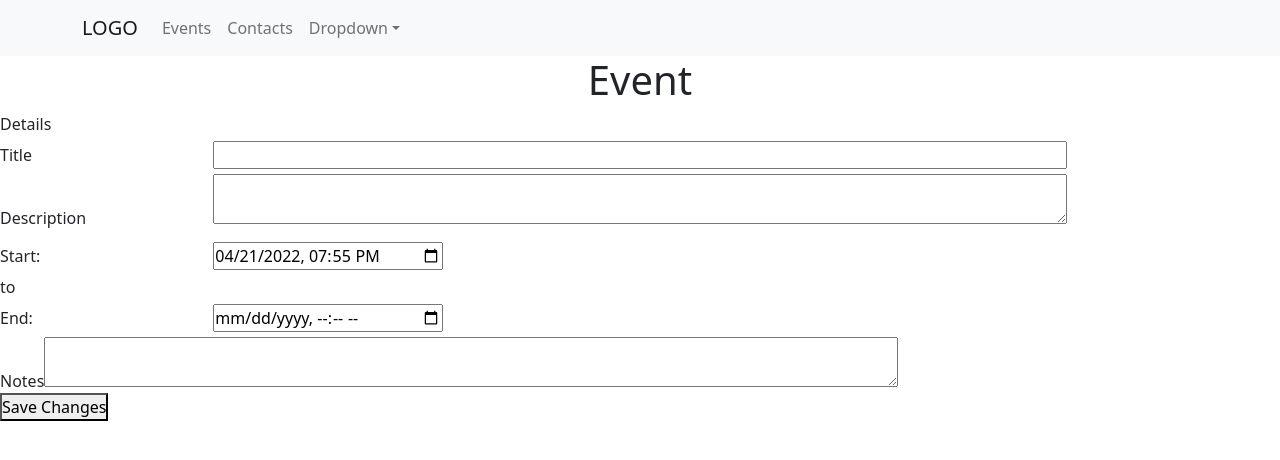
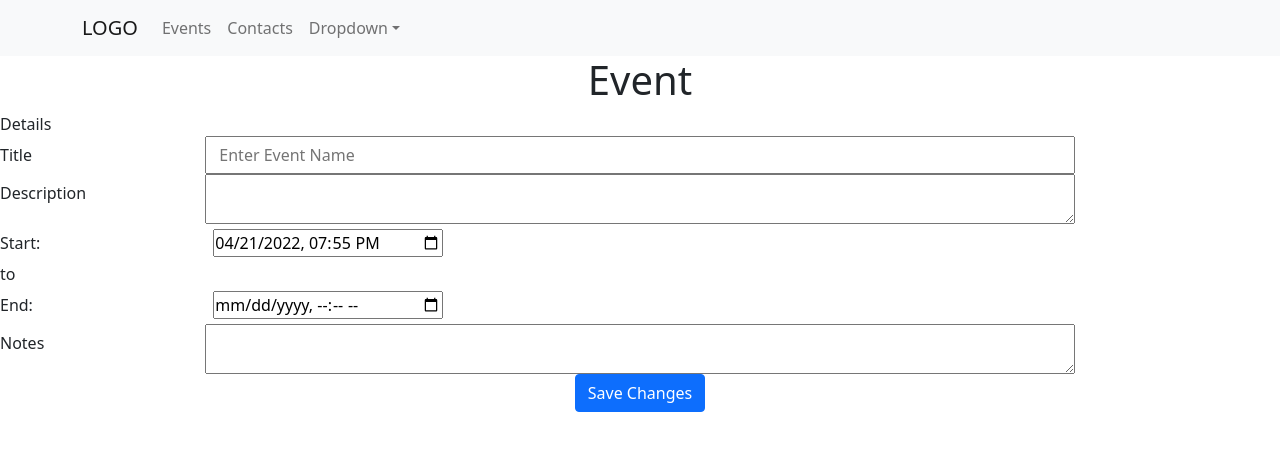
Before and after one commit to alanczeme/endure-personal-crm, a React (Create React App) app in the folder client/: page /event/1 in a window 1280 px wide. Shown: the top 460 px of the page. Built offline with nearby package versions, Linux system fonts and the light colour scheme; no server answers.

Commit message:
add event update controller

```diff
--- a/client/src/components/Event.js
+++ b/client/src/components/Event.js
@@ -19,20 +19,21 @@ function Event() {
         fetchEvents();
     }, []);
 
-    console.log(event);
-    console.log(moment().format("YYYY-MM-DDThh:mm a"));
+    // console.log(event);
+    // console.log(moment(event.end, "yyyy-MM-DDTHH:mm").format("yyyy-MM-DDTHH:mm"));
+
 
     return (
         <div className="form-group row">
             <div>Details</div>
             <form>
-                <div>
+                <div className="row">
                     <label htmlFor="name" className="col-sm-2 col-form-label">Title</label>
-                    <input id="name" type="text" className="col-sm-8 col-form-input" placeholder={event.title} />
+                    <input id="name" type="text" className="col-sm-8 col-form-input" defaultValue={event.title} placeholder="Enter Event Name" />
                 </div>
-                <div>
+                <div className="row">
                     <label htmlFor="description" className="col-sm-2 col-form-label">Description</label>
-                    <textarea id="description" type="description" className="col-sm-8 col-form-input" placeholder={event.description} />
+                    <textarea id="description" type="description" className="col-sm-8 col-form-input" defaultValue={event.description} />
                 </div>
                 <div>
                     <label htmlFor="start" className="col-sm-2 col-form-label">Start:</label>
@@ -54,17 +55,19 @@ function Event() {
                         id="end"
                         name="end"
                         // defaultValue={moment().add(1,'hours').format("YYYY-MM-DDTHH:mm")}
-                        defaultValue={event.end}
-                        // min="2018-01-01"
-                        // max="2018-12-31"
+                        // defaultValue={event.end}
+                        defaultValue={moment(event.end, "yyyy-MM-DDTHH:mm").format("yyyy-MM-DDTHH:mm")}
                         >
                     </input>
                 </div>
-                <div>
-                    <label htmlFor="notes">Notes</label>
-                    <textarea id="notes" className="col-sm-8 col-form-input" placeholder={event.title} />
+                <div className="row">
+                    <label htmlFor="notes" className="col-sm-2 col-form-label">Notes</label>
+                    <textarea id="notes" className="col-sm-8 col-form-input" defaultValue={event.notes} />
                 </div>
-                <button type="submit">Save Changes</button>
+
+                <div className="col-md-12 text-center">
+                    <button type="submit" className = "btn btn-primary">Save Changes</button>
+                </div>
             </form>
         </div>
 
```
Also changed, not shown: 1 other file (tests, documents, lock files or other folders).
